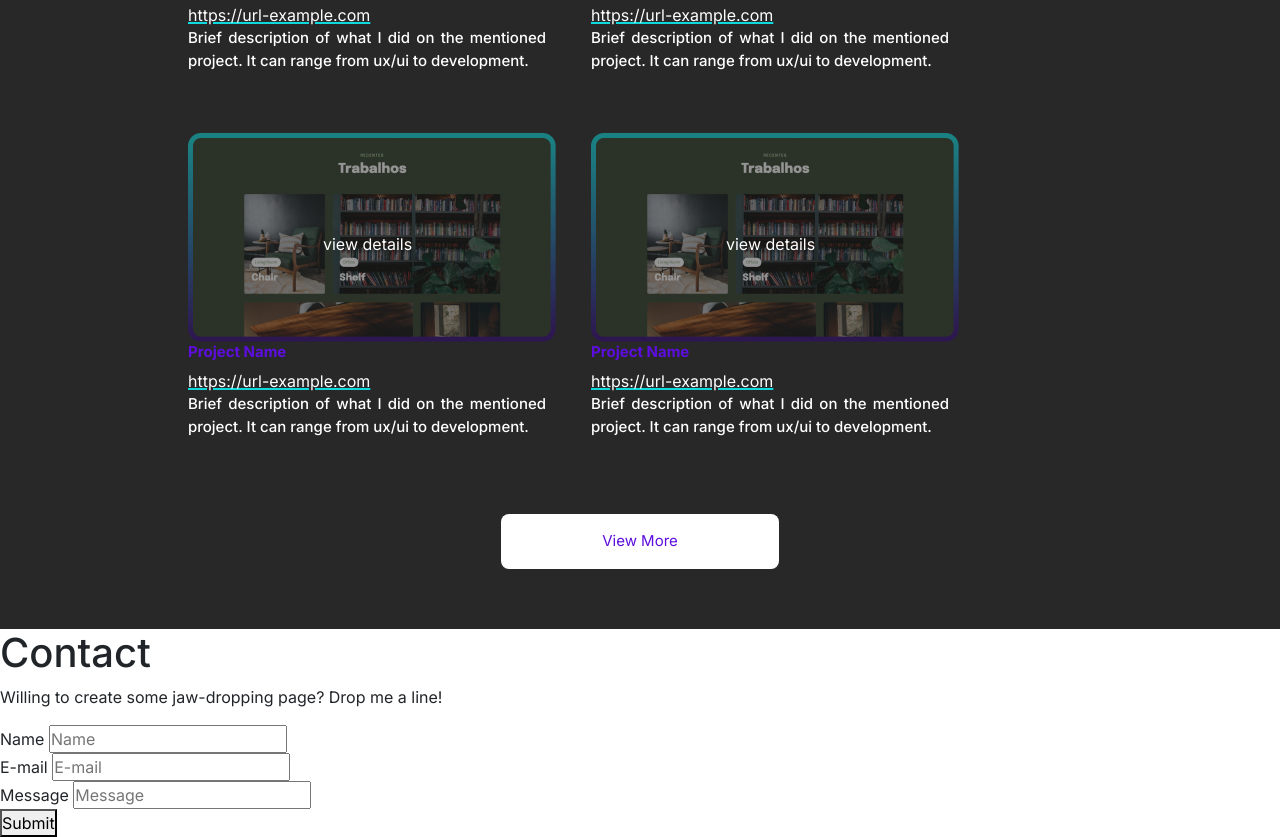
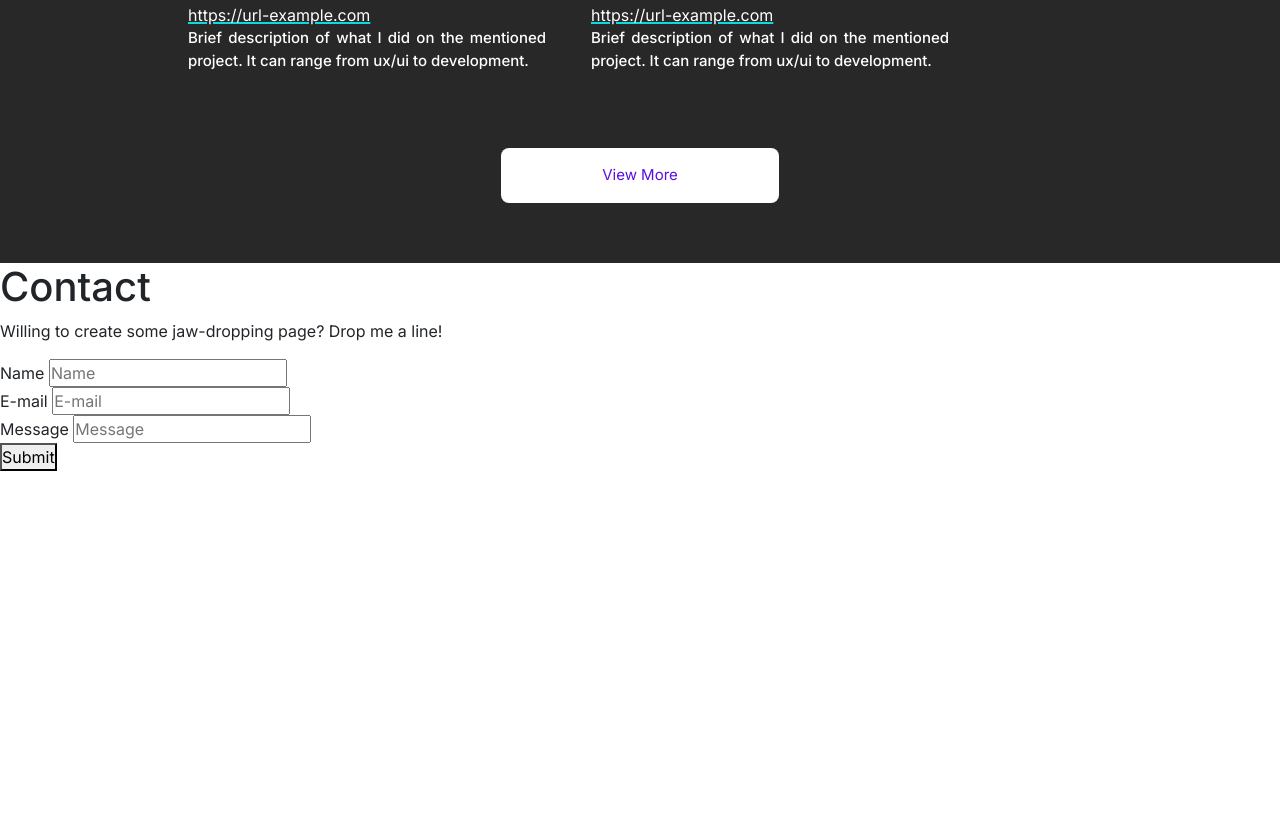
Before and after one commit to anahperes/fmt-m02s02-exercicios-portfolio, a plain HTML site: page index.html in a window 1280 px wide. Shown: the part 3180-4017 px from the top of the page. After the commit the page ends 3651 px from the top, so only its background shows below. Drawn offline with nearby package versions, Linux system fonts and the light colour scheme.

Commit message:
deleted unnecessary content

```diff
--- a/index.html
+++ b/index.html
@@ -171,28 +171,6 @@
                     <a class="project-link" href="#">https://url-example.com</a>
                     <p class="project-description">Brief description of what I did on the mentioned project. It can range from ux/ui to development.</p>
                 </div>
-
-                <div class="project-container">
-                    <div class="project-thumbnail-container">
-                        <img class="project-thumbnail" src="/img/project-hover.png" alt="project thumbnail">
-                        <p class="view-details">view details</p>
-                    </div>
-
-                    <h3 class="project-title">Project Name</h3>
-                    <a class="project-link" href="#">https://url-example.com</a>
-                    <p class="project-description">Brief description of what I did on the mentioned project. It can range from ux/ui to development.</p>
-                </div>
-
-                <div class="project-container">
-                    <div class="project-thumbnail-container">
-                        <img class="project-thumbnail" src="/img/project-hover.png" alt="project thumbnail">
-                        <p class="view-details">view details</p>
-                    </div>
-
-                    <h3 class="project-title">Project Name</h3>
-                    <a class="project-link" href="#">https://url-example.com</a>
-                    <p class="project-description">Brief description of what I did on the mentioned project. It can range from ux/ui to development.</p>
-                </div>
             </div>
 
             <button type="button" class="btn btn-secondary btn-lg btn-bg-secondary btn-custom">View More</button>
```
